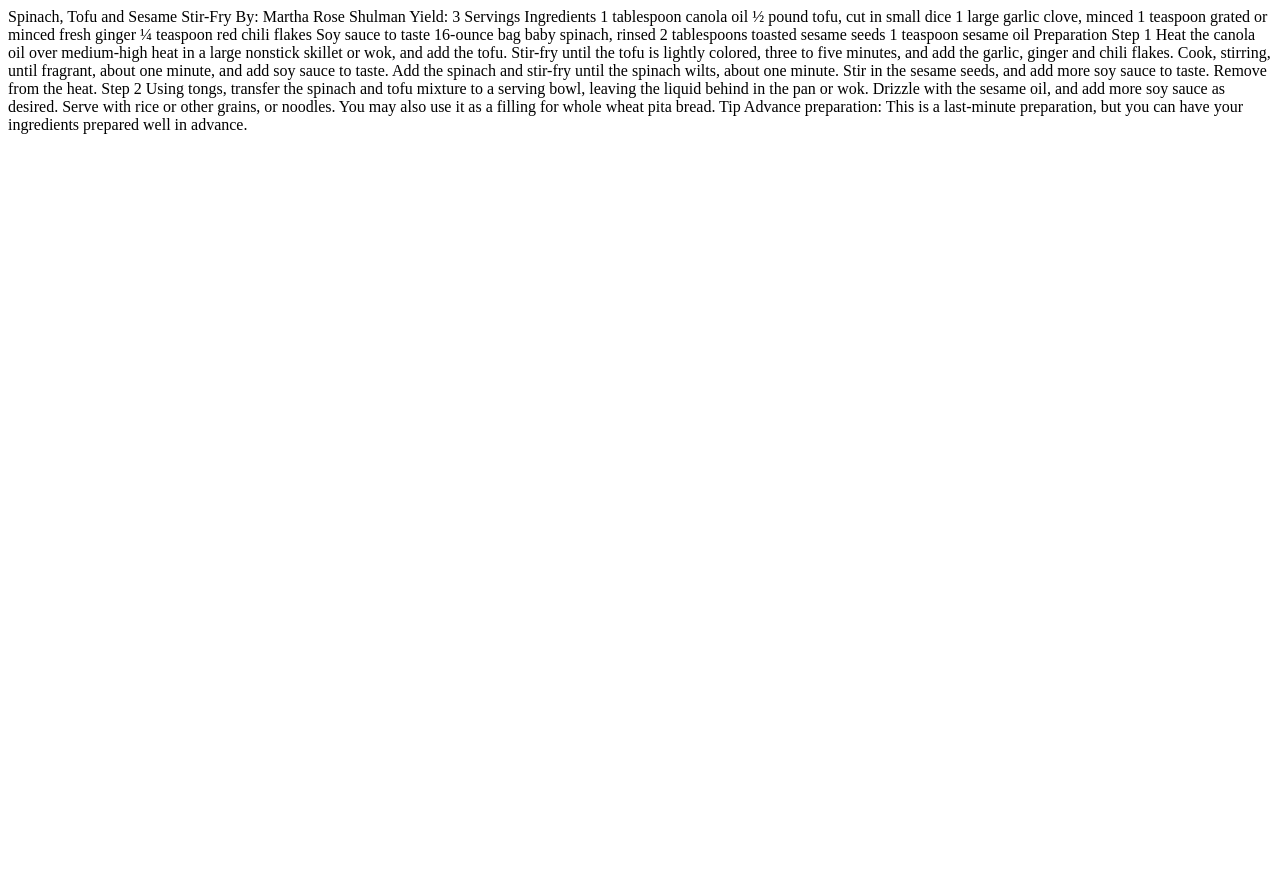
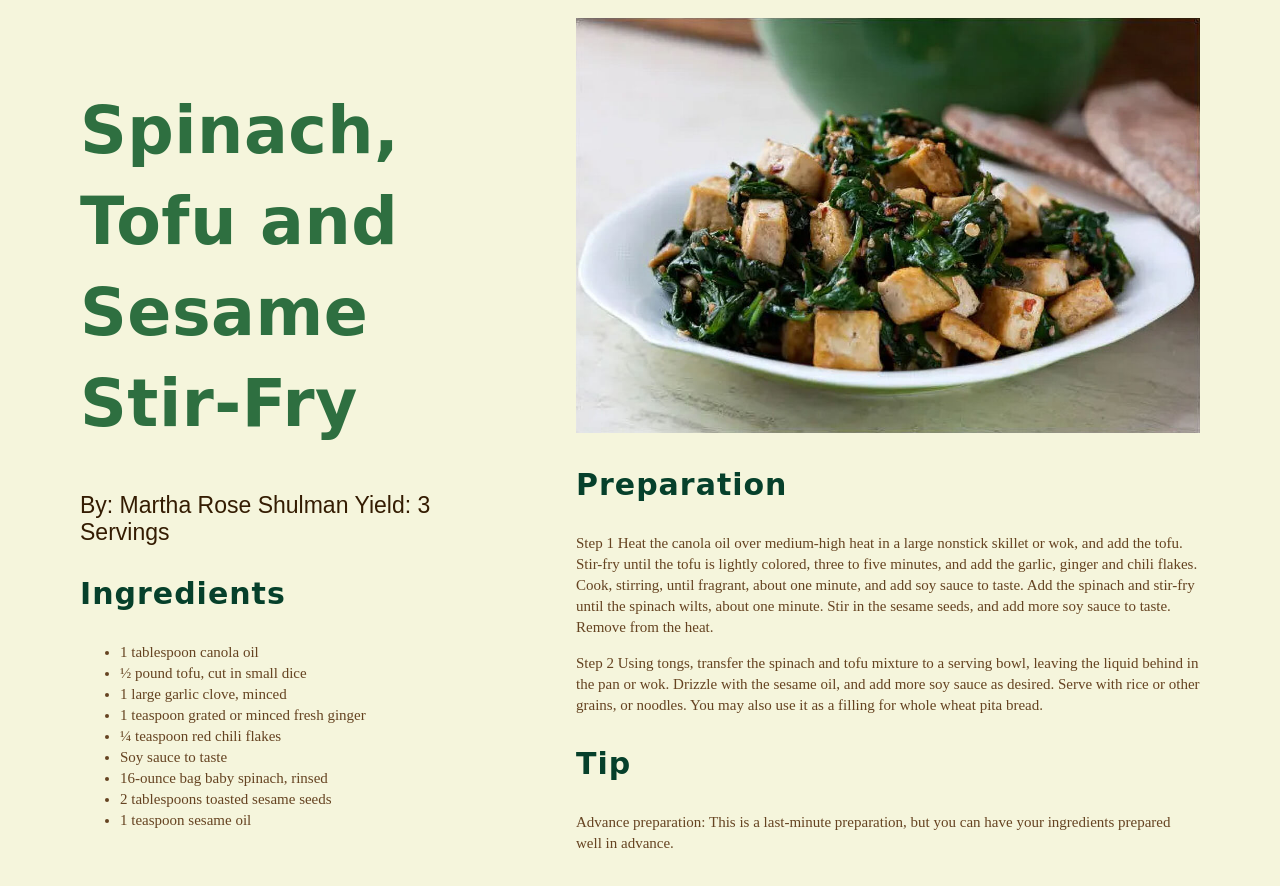
Before and after one commit to KD123-design/exercise-7, a plain HTML site: page index.html in a window 1280 px wide. Before the commit the page ends 800 px from the top, so only its background shows below. Drawn offline with Linux system fonts and the light colour scheme; a web font is replaced by a local one.

Commit message:
new font

```diff
--- a/index.html
+++ b/index.html
@@ -1,30 +1,132 @@
+<!DOCTYPE html>
+<html lang="EN-CA">
+  <head>
+    <title>Recipe Page</title>
     <!--This receipe is taken from https://cooking.nytimes.com/recipes/1012494-spinach-tofu-and-sesame-stir-fry -->
+    <link rel="stylesheet" href="https://fonts.googleapis.com/css?family=Sofia">
+    <style>
+      .recipe {
+        width: 1200px;
+        margin: auto;
+        display: flex;
+        gap: 0px;
+
+      }
+
+      .left-column {
+        width: 40%;
+        margin: auto 40px;
+      }
+
+      .right-column {
+        width: 60%;
+        margin: 10px 40px;
+      }
+
+      .image img {
+        width: 100%;
+      }
+
+      h1 {
+        font-family: "Lobster", cursive;
+        font-size: 65px;
+        font-weight: bold;
+        line-height: 1.4;
+        letter-spacing: 0.5px;
+        color: #2E6F40;
+
+      }
+
+      h2 {
+        font-family: "Red Hat Text", sans-serif;
+        font-size: 23px;
+        font-weight: normal;
+        letter-spacing: 0px;
+        margin: auto;
+        padding: auto;
+        color: #341C02;
+      }
+
+      h3 {
+        font-family: "Molle", cursive;
+        font-size: 30px;
+        line-height: 1.2;
+        letter-spacing: 1px;
+        color: #06402B;
+      }
+
+      ul {
+        line-height: 1.4;
+        font-size: 15px;
+        color: #654321;
+      }
+
+      p {
+        line-height: 1.4;
+        font-size: 15px;
+        color: #654321;
+      }
+
+      body {
+        background-color: beige;
+      }
+    </style>
+  </head>
 
 
 
+
+  <body>
+    <div class="recipe">
+      <div class="left-column">
+        <h1>
           Spinach, Tofu and Sesame Stir-Fry
+        </h1>
+        <h2>
           By: Martha Rose Shulman
           Yield: 3 Servings
+        </h2>
+        <h3>
+          Ingredients
+        </h3>
+        <p>
+        <ul>
+          <li>1 tablespoon canola oil</li>
+          <li>½ pound tofu, cut in small dice</li>
+          <li>1 large garlic clove, minced</li>
+          <li>1 teaspoon grated or minced fresh ginger</li>
+          <li>¼ teaspoon red chili flakes</li>
+          <li>Soy sauce to taste</li>
+          <li>16-ounce bag baby spinach, rinsed</li>
+          <li>2 tablespoons toasted sesame seeds</li>
+          <li>1 teaspoon sesame oil</li>
+        </ul>
+        </p>
+      </div>
+      <div class="right-column">
+        <div class="image">
+          <img src="recipe-photo-Enhanced-SR.jpg" alt="A plate of stir-fried spinach with tofu">
+        </div>
 
-Ingredients
-
-1 tablespoon canola oil
-½ pound tofu, cut in small dice
-1 large garlic clove, minced
-1 teaspoon grated or minced fresh ginger
-¼ teaspoon red chili flakes
-Soy sauce to taste
-16-ounce bag baby spinach, rinsed
-2 tablespoons toasted sesame seeds
-1 teaspoon sesame oil
-
+        <h3>
           Preparation
-
+        </h3>
+        <p>
           Step 1
           Heat the canola oil over medium-high heat in a large nonstick skillet or wok, and add the tofu. Stir-fry until the tofu is lightly colored, three to five minutes, and add the garlic, ginger and chili flakes. Cook, stirring, until fragrant, about one minute, and add soy sauce to taste. Add the spinach and stir-fry until the spinach wilts, about one minute. Stir in the sesame seeds, and add more soy sauce to taste. Remove from the heat.
-
+        </p>
+        <p>
           Step 2
           Using tongs, transfer the spinach and tofu mixture to a serving bowl, leaving the liquid behind in the pan or wok. Drizzle with the sesame oil, and add more soy sauce as desired. Serve with rice or other grains, or noodles. You may also use it as a filling for whole wheat pita bread.
+        </p>
 
+        <h3>
           Tip
+        </h3>
+        <p>
           Advance preparation: This is a last-minute preparation, but you can have your ingredients prepared well in advance.
+        </p>
+      </div>
+    </div>
+  </body>
+</html>
```
Lines whose indentation alone changed are shown as unchanged.
